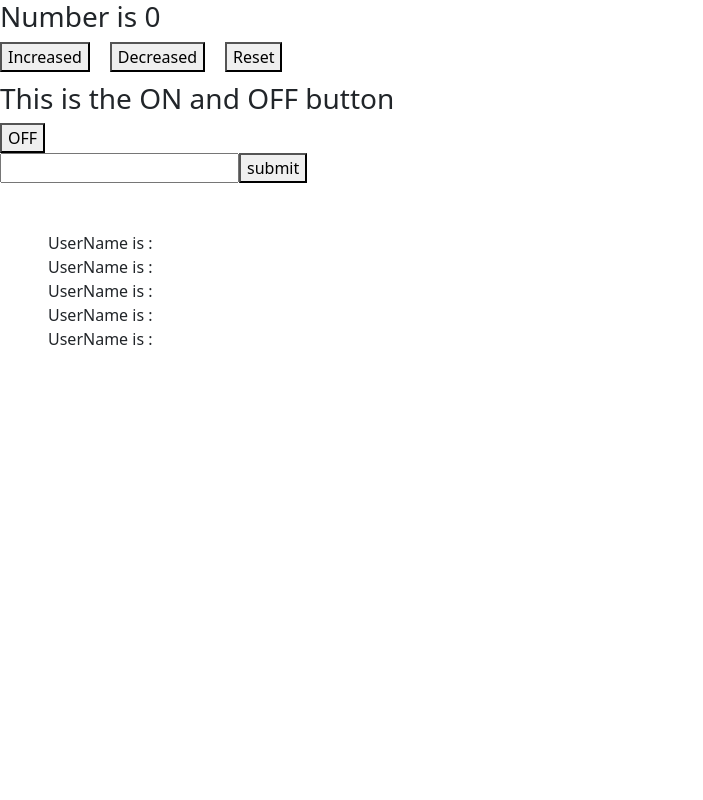
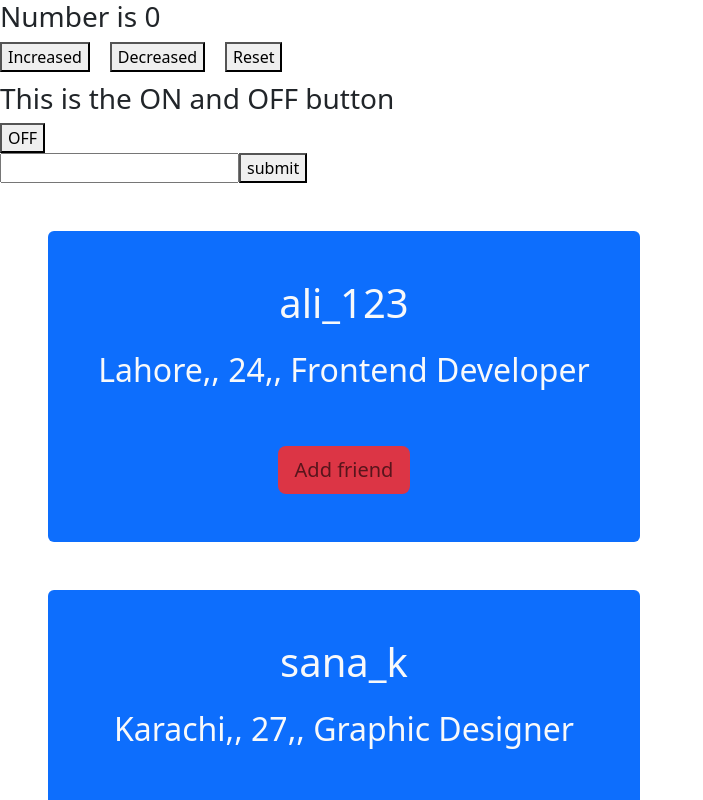
Before and after one commit to Nasir-afridi/js-practice, a React (Vite) app in the folder React/: page / in a window 1280 px wide. Shown: the top 800 px of the page, without its empty margins (0-703 px from the left). Built offline with nearby package versions, Linux system fonts and the light colour scheme; the HTML template or start-up script is replaced by a standard one.

Commit message:
received the props data

```diff
--- a/React/src/components/Card.jsx
+++ b/React/src/components/Card.jsx
@@ -1,8 +1,14 @@
 import React from 'react'
 
-const Card = (hello) => {
+const Card = (props) => {
   return (
-    <div>UserName is : {hello.a}</div>
+    <>
+        <div className="w-50 bg-primary text-light inline-block p-5 text-center rounded mb-5">
+            <h1 className='mb-4'>{props.name}</h1>
+            <h2>{props.city},, {props.age},, {props.profession}</h2>
+            <button className='bg-danger mt-5 btn btn-lg text-danger-emphasis'>Add friend</button>
+        </div>
+    </>
   )
 }
 
```
